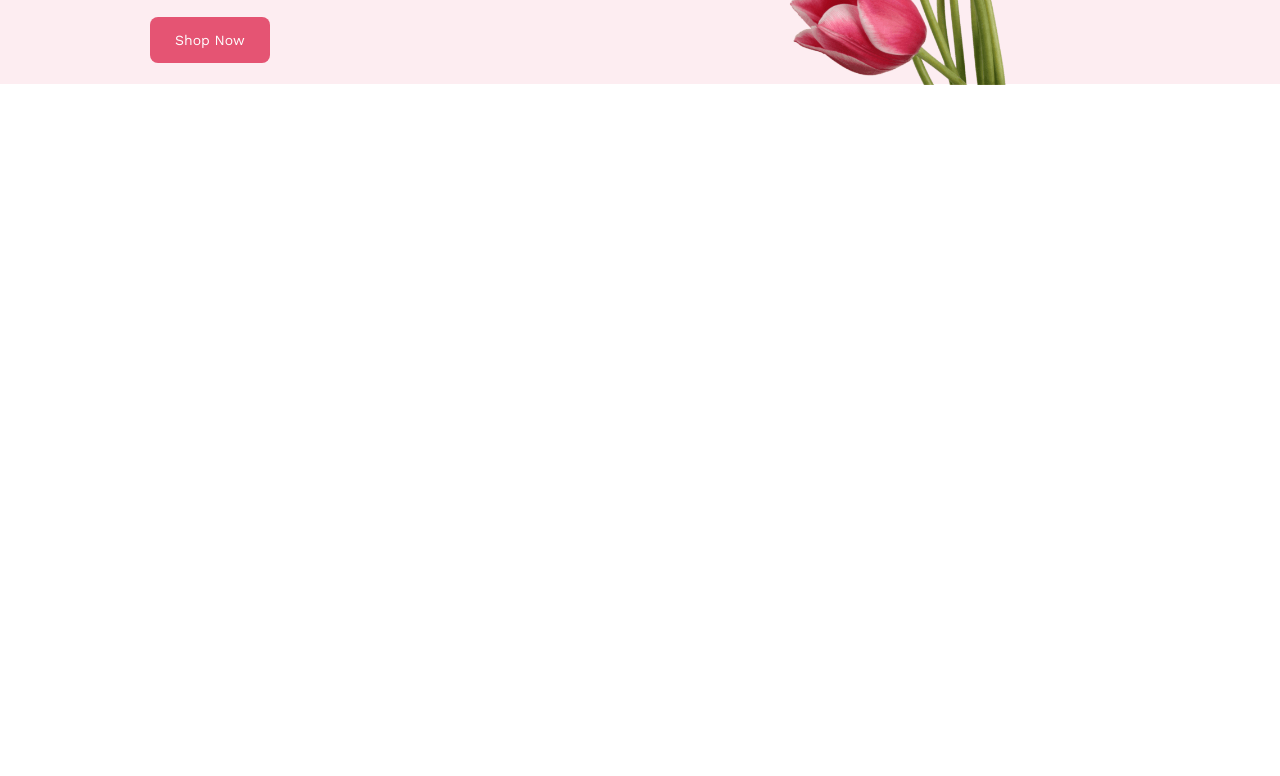
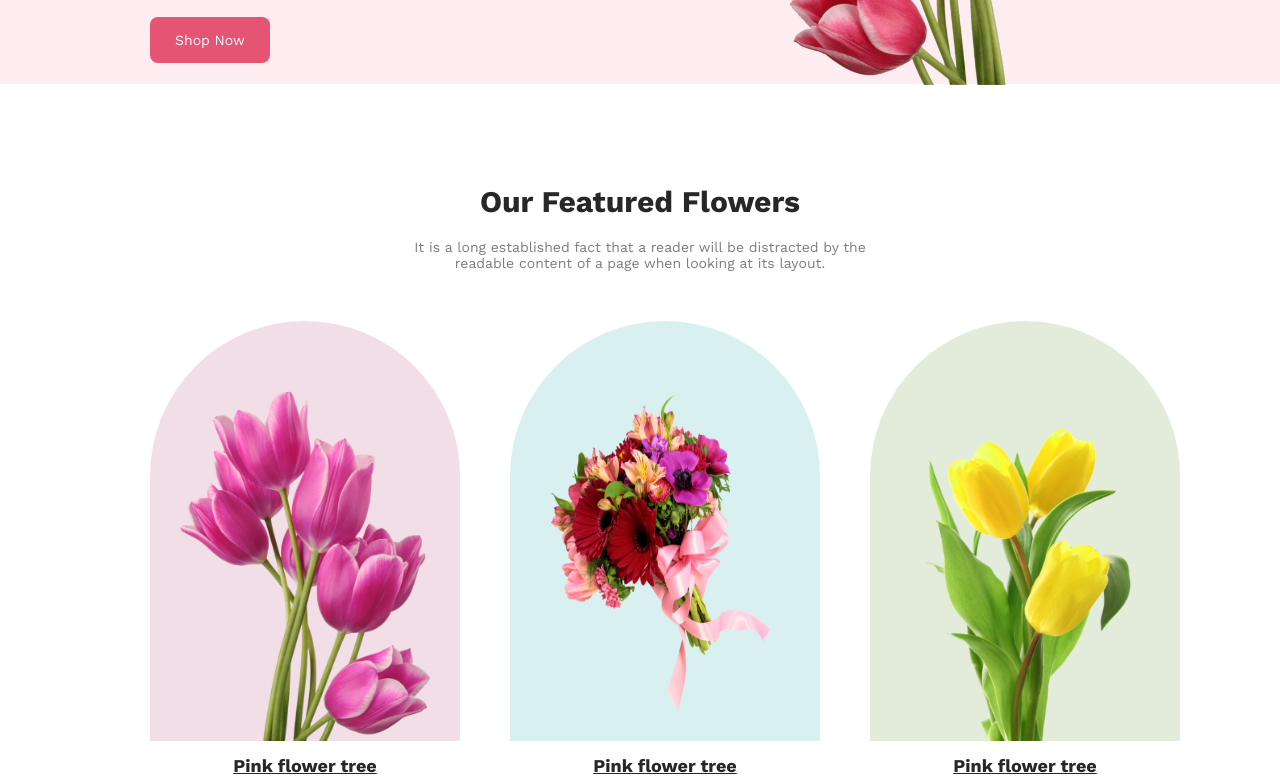
Before and after one commit to Shihab0077/flower-shop-assignment-1, a plain HTML site: page index.html in a window 1280 px wide. Shown: the part 415-1191 px from the top of the page. Before the commit the page ends 800 px from the top, so only its background shows below. Drawn offline with nearby package versions, Linux system fonts and the light colour scheme.

Commit message:
flower featured added

```diff
--- a/css/flower.css
+++ b/css/flower.css
@@ -5,6 +5,7 @@
   font-family: "Poppins", sans-serif;
   font-family: "Work Sans", sans-serif;
 }
+/* header-style */
 .header-container {
   display: flex;
   background: rgba(229, 84, 115, 0.1);
@@ -44,3 +45,65 @@
     margin-bottom: -5px;
 
 }
+/* featured flower style */
+.featured-div{
+    text-align: center;
+    margin-top: 100px;
+}
+.featured-title{
+    color: #272727;
+text-align: center;
+font-size: 30px;
+font-weight: 700;
+padding-bottom: 20px;
+}
+.featured-subtitle{
+    color: rgba(39, 39, 39, 0.60);
+font-size: 14px;
+font-style: normal;
+font-weight: 400;
+max-width: 500px;
+margin: auto;
+}
+.flower-container{
+    max-width: 1140px;
+    display: flex;
+    gap: 50px;
+    margin-top: 50px;
+    margin-right: 150px;
+    margin-left: 150px;
+}
+.flower-image-1{
+    position: relative;
+    width: 250px;
+    height: 350px;
+    padding: 70px 30px 0 30px;
+    border-radius: 300px 300px 0px 0px;
+    background: rgba(167, 33, 98, 0.15);
+
+}
+.flower-image-2{
+    position: relative;
+    width: 250px;
+    height: 320px;
+    padding: 70px 30px 30px 30px;
+    border-radius: 300px 300px 0px 0px;
+background: rgba(5, 151, 160, 0.15);
+
+}
+.flower-image-3{
+    position: relative;
+    width: 250px;
+    height: 350px;
+    padding: 70px 30px 0 30px;
+    border-radius: 300px 300px 0px 0px;
+background: rgba(71, 125, 17, 0.15);
+
+}
+.image-title{
+    color: #272727;
+text-align: center;
+font-size: 18px;
+margin-top: 10px;
+text-decoration: underline;
+}
--- a/index.html
+++ b/index.html
@@ -10,6 +10,7 @@
     <link rel="stylesheet" href="./css/flower.css">
 </head>
 <body>
+    <!-- header section -->
     <header>
         <div class="header-container">
             <div class="header-div">
@@ -18,12 +19,35 @@
                 <button class="header-btn">Shop Now</button>
             </div>
             <div class="header-div">
-                <img src="./Flower Asset/pngwing 10.png" alt="" class="header-image">
+                <img src="./flower-img/pngwing 10.png" alt="" class="header-image">
             </div>
         </div>
     </header>
     <body>
+        <!-- featured flower section -->
+        <section>
+            <div class="featured-div">
+                <h3 class="featured-title">Our Featured Flowers</h3>
+                <p class="featured-subtitle">It is a long established fact that a reader will be distracted by the readable content of a page when looking at its layout.</p>
+            </div>
+            <div class="flower-container">
+                <div>
+                    <img class="flower-image-1" src="./flower-img/pngwing 6.png" alt="">
+                    <h5 class="image-title">Pink flower tree</h5>
+                </div>
 
+                <div >
+                    <img class="flower-image-2" src="./flower-img/pngwing 5.png" alt="">
+                    <h5 class="image-title">Pink flower tree</h5>
+                </div>
+
+                <div>
+                    <img  class="flower-image-3" src="./flower-img/pngwing 7.png" alt="">
+                    <h5 class="image-title">Pink flower tree</h5>
+                </div>
+
+            </div>
+        </section>
     </body>
     <footer>
 
```
Also changed, not shown: flower-img/Flower 01.png (renamed from Flower Asset/Flower 01.png), flower-img/Group 57.png (renamed from Flower Asset/Group 57.png), flower-img/Group 58.png (renamed from Flower Asset/Group 58.png), flower-img/Group 59.png (renamed from Flower Asset/Group 59.png), flower-img/Rectangle 4.png (renamed from Flower Asset/Rectangle 4.png), flower-img/Rectangle 5.png (renamed from Flower Asset/Rectangle 5.png), flower-img/Rectangle 6.png (renamed from Flower Asset/Rectangle 6.png), flower-img/Rectangle 9.png (renamed from Flower Asset/Rectangle 9.png), flower-img/pngwing 10.png (renamed from Flower Asset/pngwing 10.png), flower-img/pngwing 5.png (renamed from Flower Asset/pngwing 5.png), flower-img/pngwing 6.png (renamed from Flower Asset/pngwing 6.png), flower-img/pngwing 7.png (renamed from Flower Asset/pngwing 7.png), flower-img/pngwing 8.png (renamed from Flower Asset/pngwing 8.png).
